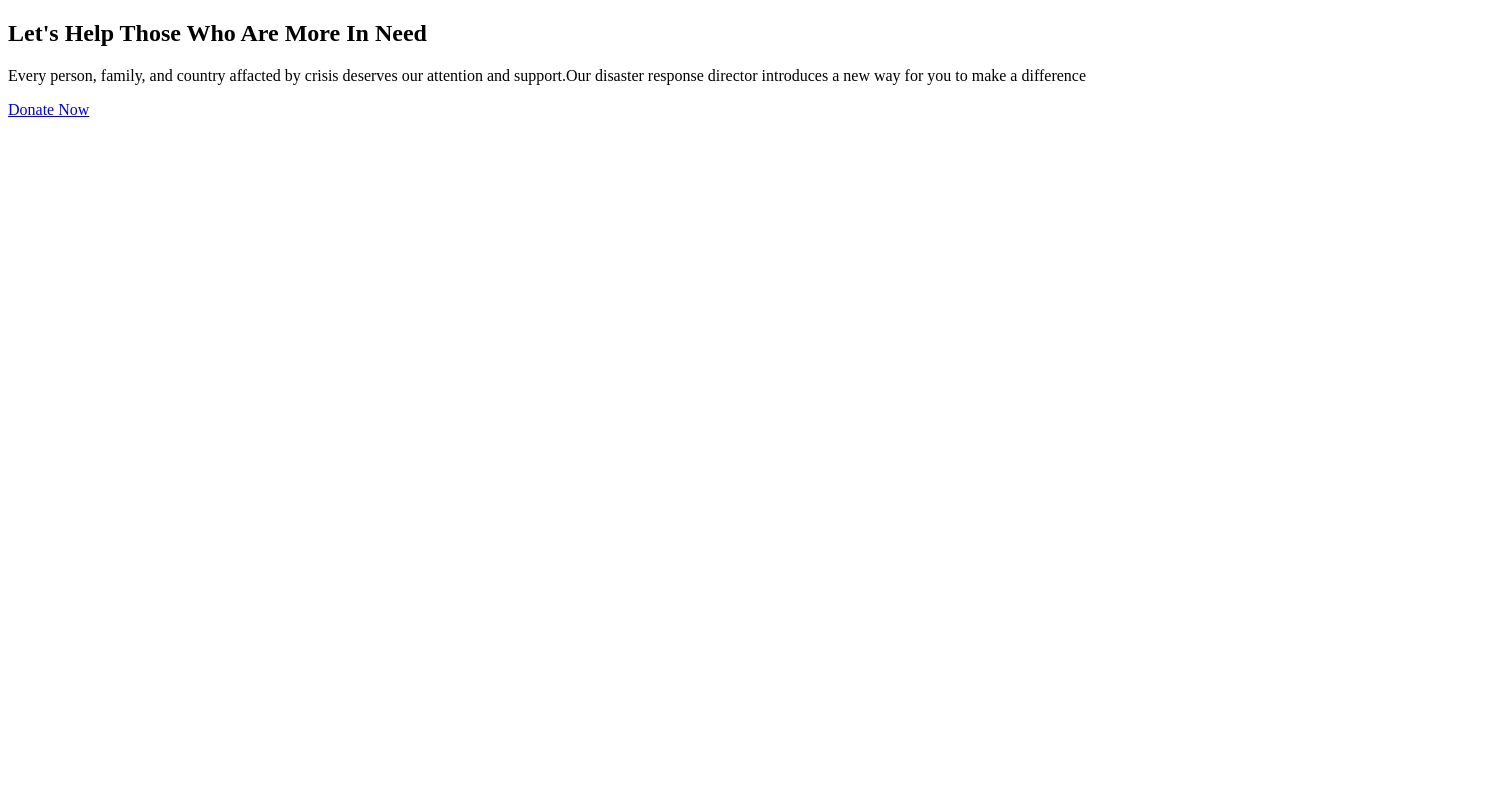
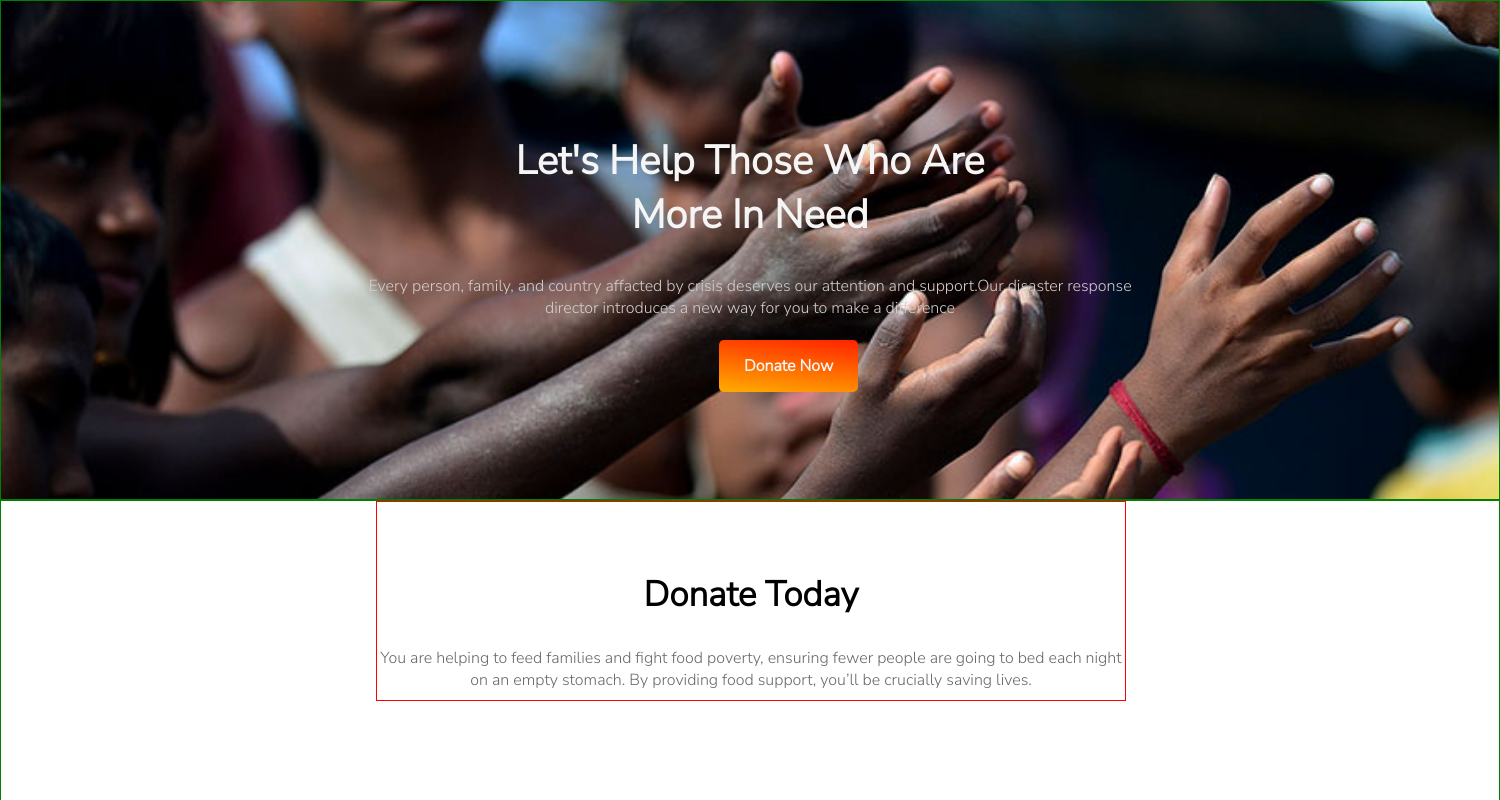
Before and after one commit to almamundcse/my-first-assignment, a plain HTML site: page index.html in a window 1280 px wide. Shown: the top 800 px of the page, 1500 px wide, since content can reach past the window. Drawn offline with Linux system fonts and the light colour scheme.

Commit message:
section part two designe

```diff
--- a/index.html
+++ b/index.html
@@ -5,14 +5,25 @@
     <meta http-equiv="X-UA-Compatible" content="IE=edge">
     <meta name="viewport" content="width=device-width, initial-scale=1.0">
     <title>My Frist Assignment</title>
+    <link rel="stylesheet" href="style.css">
+    <link rel="preconnect" href="https://fonts.googleapis.com">
+    <link rel="preconnect" href="https://fonts.gstatic.com" crossorigin>
+    <link href="https://fonts.googleapis.com/css2?family=Nunito+Sans:wght@300&display=swap" rel="stylesheet">
 </head>
 <body>
     <div id="container">
         <!-- container main part-->
         <section class="main">
-            <h1>Let's Help Those Who Are More In Need</h1>
-            <p>Every person, family, and country affacted by crisis deserves our attention and support.Our disaster response director introduces a new way for you to make a difference</p>
-            <a class="anchor-button" href="#">Donate Now</a>
+            <h1>Let's Help Those Who Are <br> More In Need</h1>
+            <p>Every person, family, and country affacted by crisis deserves our attention and  support.Our disaster response <br>director introduces a new way for you to make a difference</p>
+            <a class="anchor-button" href="https://www.globalgiving.org/" target="_blank">Donate Now</a>
+        </section>
+        <!--container donate today part-->
+        <section class="donate-part">
+            <div class="donate-today">
+                <h1>Donate Today</h1>
+                <p>You are helping to feed families and fight food poverty, ensuring fewer people are going to bed each night on an empty stomach. By providing food support, you’ll be crucially saving lives.</p>
+            </div>
         </section>
 
     </div>
--- a/style.css
+++ b/style.css
@@ -1,7 +1,61 @@
 *{
     box-sizing: border-box;
+}
+body{
+    margin: 0;
+    font-family: 'Nunito Sans', sans-serif;
 }
 #container{
     width: 1500px;
     height: 2000px;
+
 }
+.main{
+    width: 1500px;
+    height: 500px;
+    border: 1px solid green;
+    background-image: url("images/donation13.jpg");
+    background-repeat: no-repeat;
+    background-size: cover;
+}
+.main h1{
+    text-align: center;
+    padding-top: 100px;
+    font-size: 40px;
+    color: whitesmoke;
+}
+.main p{
+    text-align: center;
+    padding-bottom: 20px;
+    color: rgb(211, 205, 205);
+}
+.anchor-button{
+    text-decoration: none;
+    padding: 15px 25px;
+    margin-left:718px;
+    background-image: linear-gradient(6.5deg, orange 5.5%, red 125%);
+    border-radius: 5px;
+    color: whitesmoke;
+    font-weight: 700;
+}
+.donate-part{
+    width: 1500px;
+    height: 700px;
+    border: 1px solid green;
+}
+.donate-today{
+    width: 750px;
+    height: 200px;
+    margin-left: 375px;
+    border: 1px solid red;
+}
+.donate-today h1{
+    text-align: center;
+    font-size: 35px;
+    font-weight: bold;
+    padding-top:40px ;
+}
+.donate-today p{
+    text-align: center;
+    color: dimgray;
+}
```
Also changed, not shown: images/donation13.jpg (added).
